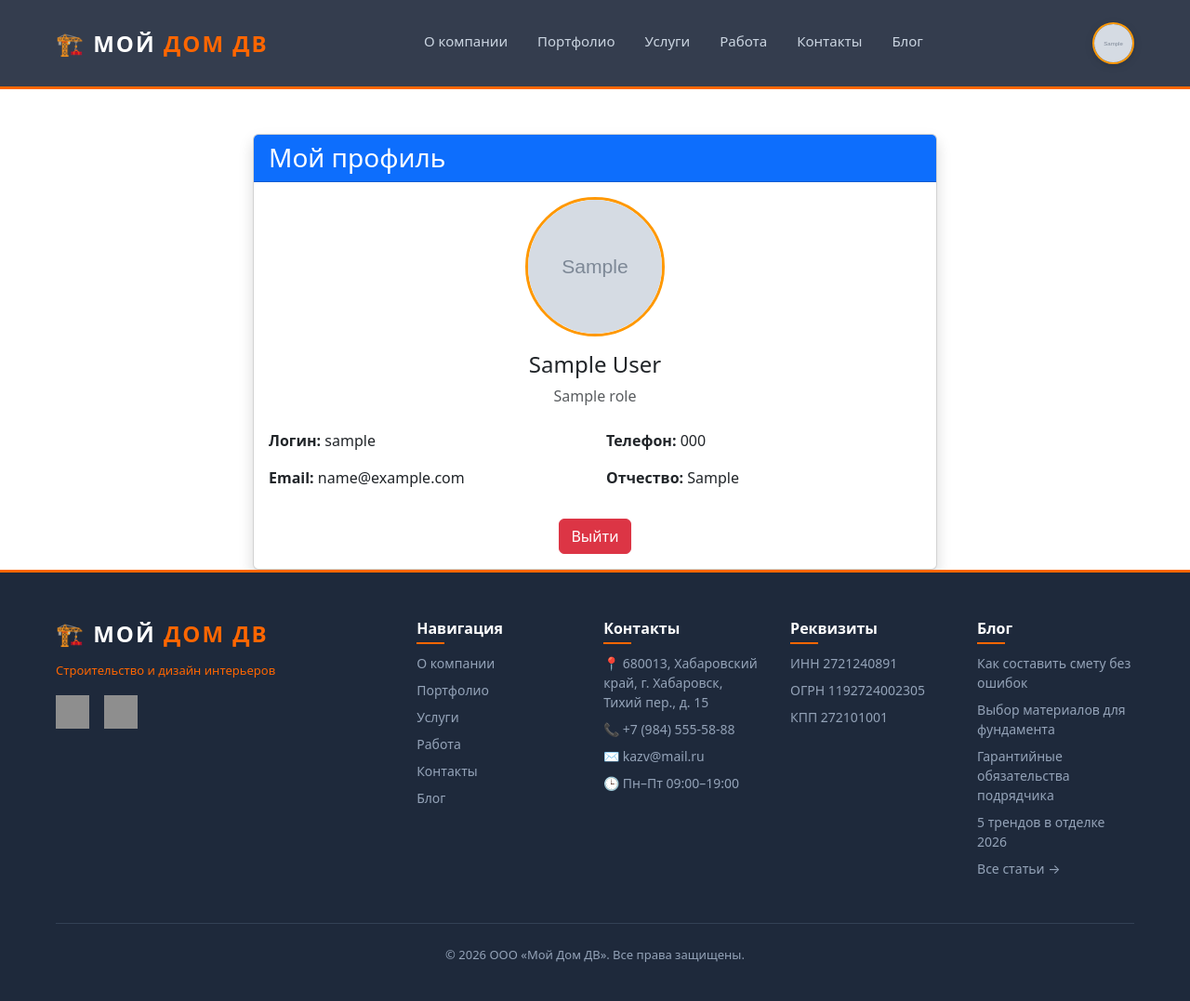
After one commit to IceFox27/diploma, a Flask app: page /employee/profile in a window 1280 px wide. The commit adds this page. Shown: the whole page at 93% size. Run offline with Flask 3, Linux system fonts and the light colour scheme; a user stored in the database is signed in; tables that the repository leaves empty hold one stand-in row (values such as "Sample post"); grey boxes marked "Sample" are stand-in pictures; grey boxes are pictures that could not be loaded.

Commit message:
Добавлен профиль сотрудника

```diff
--- a/app/functions.py
+++ b/app/functions.py
@@ -9,7 +9,7 @@ def save_picture(picture):
     _, f_ext = os.path.splitext(picture.filename)
     picture_fn = random_hex + f_ext
     picture_path = os.path.join(current_app.config['SERVER_PATH'], picture_fn)
-    output_size = (125, 125)
+    output_size = (64, 64)
     i = Image.open(picture)
     i.thumbnail(output_size)
     i.save(picture_path)
--- a/app/routes/employee.py
+++ b/app/routes/employee.py
@@ -1,6 +1,6 @@
 from datetime import datetime
 from flask import Blueprint, render_template, redirect, flash, url_for, request
-from flask_login import login_user, logout_user
+from flask_login import login_user, logout_user, login_required, current_user  # Добавлен login_required и current_user
 
 from ..functions import save_picture
 from ..forms import RegistrationForm, LoginForm
@@ -65,3 +65,8 @@ def login():
 def logout():
     logout_user()
     return redirect(url_for('main.index'))
+
+@employee.route('/employee/profile')
+@login_required
+def profile():
+    return render_template('employee/profile.html', employee=current_user)
--- a/app/static/css/main.css
+++ b/app/static/css/main.css
@@ -302,3 +302,70 @@ body {
     position: relative;
     z-index: 1;
 }
+
+/* Стили для аватарки в хедере */
+.header-profile {
+    text-decoration: none;
+    display: flex;
+    align-items: center;
+    margin-left: 15px;
+    transition: all 0.3s ease;
+}
+
+.header-profile:hover {
+    transform: scale(1.05);
+    opacity: 0.9;
+}
+
+.profile-avatar {
+    width: 45px;
+    height: 45px;
+    border-radius: 50%;
+    object-fit: cover;
+    border: 2px solid #ff9800;
+    box-shadow: 0 2px 8px rgba(0, 0, 0, 0.15);
+    transition: all 0.3s ease;
+    cursor: pointer;
+}
+
+.profile-avatar:hover {
+    border-color: #f57c00;
+    box-shadow: 0 4px 12px rgba(255, 152, 0, 0.3);
+    transform: scale(1.05);
+}
+
+/* Стили для иконки-заглушки (если нет аватарки) */
+.profile-icon {
+    width: 45px;
+    height: 45px;
+    border-radius: 50%;
+    background: linear-gradient(135deg, #ff9800, #f57c00);
+    color: white;
+    display: flex;
+    align-items: center;
+    justify-content: center;
+    font-weight: bold;
+    font-size: 18px;
+    border: 2px solid #ff9800;
+    box-shadow: 0 2px 8px rgba(0, 0, 0, 0.15);
+    transition: all 0.3s ease;
+    cursor: pointer;
+    text-transform: uppercase;
+}
+
+.profile-icon:hover {
+    background: linear-gradient(135deg, #f57c00, #e65100);
+    border-color: #f57c00;
+    box-shadow: 0 4px 12px rgba(255, 152, 0, 0.3);
+    transform: scale(1.05);
+}
+
+/* Адаптивность для мобильных устройств */
+@media (max-width: 768px) {
+    .profile-avatar,
+    .profile-icon {
+        width: 35px;
+        height: 35px;
+        font-size: 14px;
+    }
+}
--- /dev/null
+++ b/app/templates/employee/profile.html
@@ -0,0 +1,45 @@
+{% extends 'main/base.html' %}
+
+{% block title %}Профиль сотрудника{% endblock %}
+
+{% block content %}
+<div class="container mt-5">
+    <div class="row justify-content-center">
+        <div class="col-md-8">
+            <div class="card shadow">
+                <div class="card-header bg-primary text-white">
+                    <h3 class="mb-0">Мой профиль</h3>
+                </div>
+                <div class="card-body text-center">
+                    {% if employee.avatar %}
+                        <img src="{{ url_for('static', filename='avatars/' + employee.avatar) }}"
+                             class="rounded-circle mb-3"
+                             style="width: 150px; height: 150px; object-fit: cover; border: 3px solid #ff9800;">
+                    {% else %}
+                        <div class="rounded-circle bg-secondary d-flex align-items-center justify-content-center mx-auto mb-3"
+                             style="width: 150px; height: 150px; font-size: 64px; color: white;">
+                            <i class="bi bi-person-circle"></i>
+                        </div>
+                    {% endif %}
+
+                    <h4>{{ employee.first_name }} {{ employee.last_name }}</h4>
+                    <p class="text-muted">{{ employee.role.name if employee.role else 'Нет роли' }}</p>
+
+                    <div class="row mt-4 text-start">
+                        <div class="col-md-6">
+                            <p><strong>Логин:</strong> {{ employee.login }}</p>
+                            <p><strong>Email:</strong> {{ employee.email }}</p>
+                        </div>
+                        <div class="col-md-6">
+                            <p><strong>Телефон:</strong> {{ employee.phone }}</p>
+                            <p><strong>Отчество:</strong> {{ employee.patronymic or 'Не указано' }}</p>
+                        </div>
+                    </div>
+
+                    <a href="{{ url_for('employee.logout') }}" class="btn btn-danger mt-3">Выйти</a>
+                </div>
+            </div>
+        </div>
+    </div>
+</div>
+{% endblock %}
--- a/app/templates/main/_header.html
+++ b/app/templates/main/_header.html
@@ -1,6 +1,6 @@
 <header class="header" id="mainHeader">
     <div class="container-header">
-        <a href="#" class="header-logo" id="logo">🏗️ МОЙ <span class="orange">ДОМ ДВ</span></a>
+        <a href="{{ url_for('main.index') }}" class="header-logo" id="logo">🏗️ МОЙ <span class="orange">ДОМ ДВ</span></a>
         <div class="header-nav">
             <a href="#">О компании</a>
             <a href="#">Портфолио</a>
@@ -9,6 +9,22 @@
             <a href="#">Контакты</a>
             <a href="#">Блог</a>
         </div>
-        <a href="#" class="header-login" id="loginBtn">Войти</a>
+
+        {% if current_user.is_authenticated %}
+            <a href="{{ url_for('employee.profile') }}" class="header-profile">
+                {% if current_user.avatar %}
+                    <img src="{{ url_for('static', filename='upload/' + current_user.avatar) }}"
+                         alt="{{ current_user.first_name }} {{ current_user.last_name }}"
+                         class="profile-avatar"
+                         title="{{ current_user.first_name }} {{ current_user.last_name }}">
+                {% else %}
+                    <div class="profile-icon" title="{{ current_user.first_name }} {{ current_user.last_name }}">
+                        {{ current_user.first_name[0] }}{{ current_user.last_name[0] }}
+                    </div>
+                {% endif %}
+            </a>
+        {% else %}
+            <a href="{{ url_for('employee.login') }}" class="header-login" id="loginBtn">Войти</a>
+        {% endif %}
     </div>
 </header>
```
